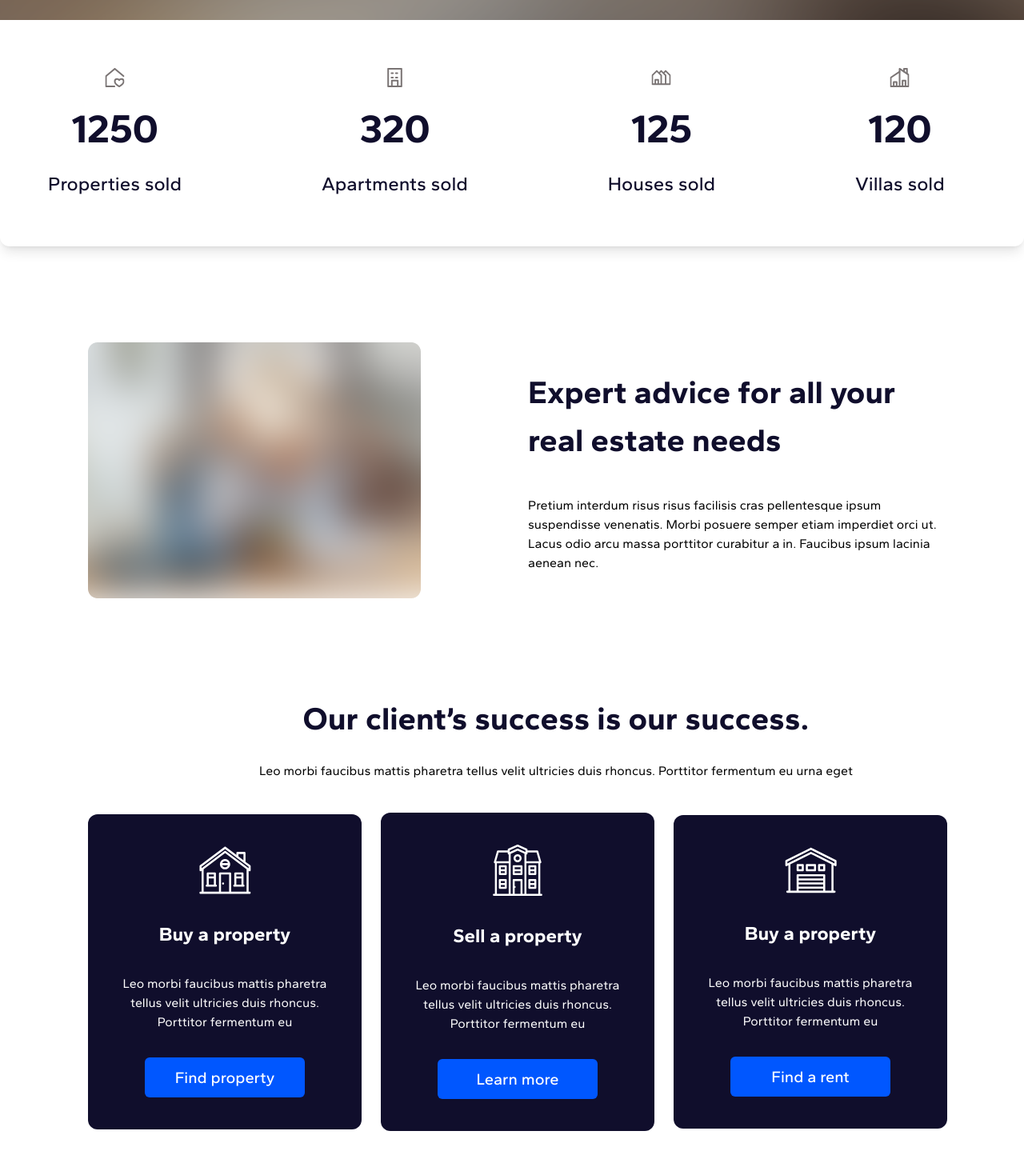
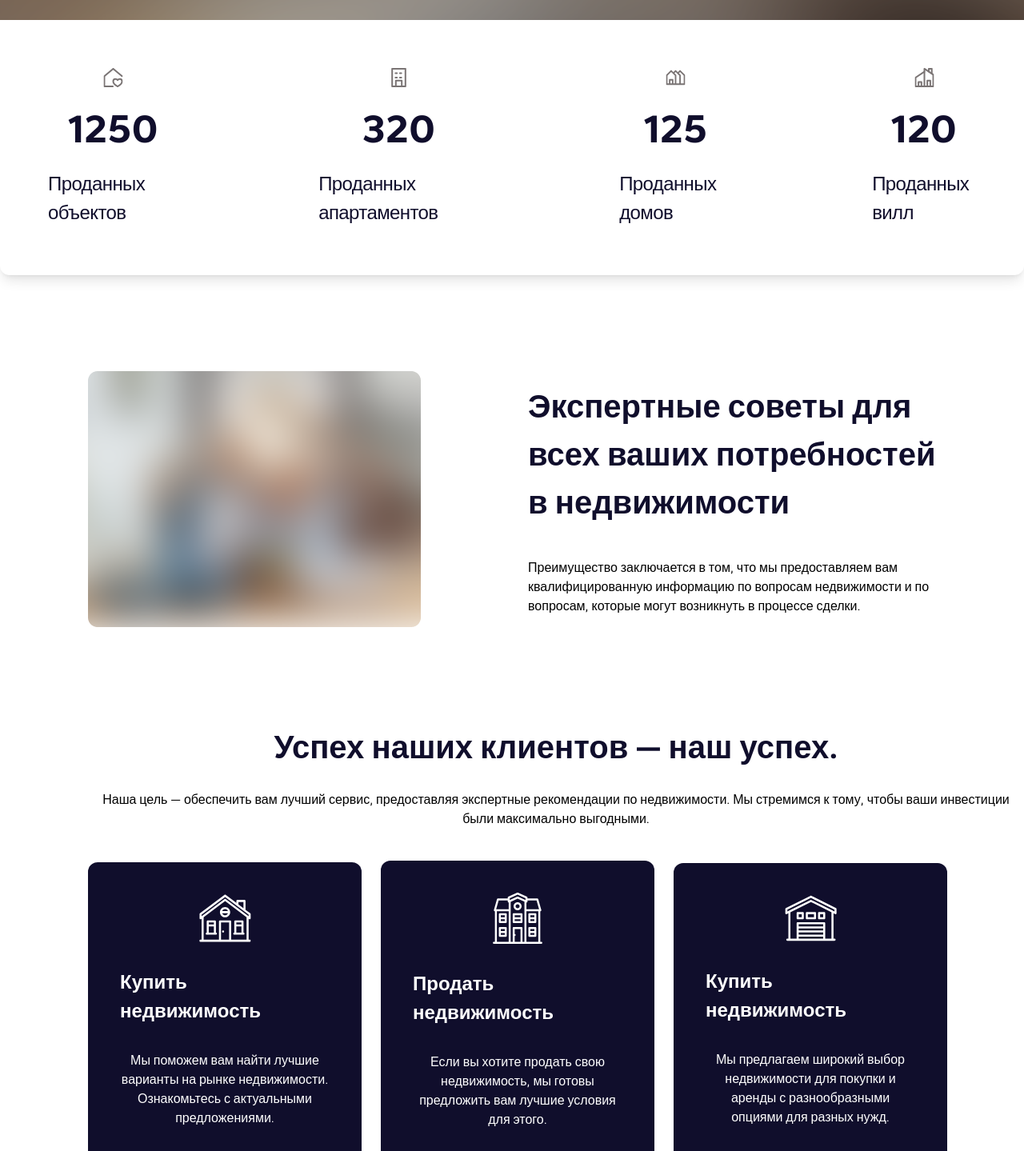
Before and after one commit to avazjanovsardorbek01/IMORAT, a Next.js app: page /about in a window 1280 px wide. Shown: the part 700-2139 px from the top of the page at 80% size. Built offline with nearby package versions, Linux system fonts and the light colour scheme; some icons are missing.

Commit message:
Update-About

```diff
--- a/app/about/page.jsx
+++ b/app/about/page.jsx
@@ -38,7 +38,7 @@ export default function Home() {
             <Image src={AboutHero} alt="AboutHero" />
 
             <div className="shadow-lg rounded-b-[12px] sm:p-[0px] p-[20px]">
-              <div className="flex  sm:flex-col sm:gap-[0px] gap-[95px]">
+              <div className="flex sm:flex-col sm:gap-[0px] gap-[95px]">
                 <div className="p-[40px] flex flex-col sm:gap-[4px] gap-[14px] items-center">
                   <Image
                     className="sm:w-[20px]"
@@ -46,12 +46,12 @@ export default function Home() {
                     alt="home heart"
                   />
 
-                  <h1 className="text-[50px] sm:text-[18px] text-[#100E2C] font-[700]">
+                  <h1 className="text-[50px] sm:text-[18px] text-[#100E2C] font-[700] font-sans tracking-wide">
                     1250
                   </h1>
 
-                  <h3 className="text-[24px] sm:text-[12px] text-[#100E2C] font-[500]">
-                    Properties sold
+                  <h3 className="text-[24px] sm:text-[12px] text-[#100E2C] font-[500] font-serif tracking-tight">
+                    Проданных объектов
                   </h3>
                 </div>
 
@@ -62,36 +62,36 @@ export default function Home() {
                     alt="Apartment"
                   />
 
-                  <h1 className="text-[50px] sm:text-[18px] text-[#100E2C] font-[700]">
+                  <h1 className="text-[50px] sm:text-[18px] text-[#100E2C] font-[700] font-sans tracking-wide">
                     320
                   </h1>
 
-                  <h3 className="text-[24px] sm:text-[12px] text-[#100E2C] font-[500]">
-                    Apartments sold
+                  <h3 className="text-[24px] sm:text-[12px] text-[#100E2C] font-[500] font-serif tracking-tight">
+                    Проданных апартаментов
                   </h3>
                 </div>
 
                 <div className="p-[40px] flex flex-col sm:gap-[4px] gap-[14px] items-center">
                   <Image className="sm:w-[20px]" src={Homes} alt="homes" />
 
-                  <h1 className="text-[50px] sm:text-[18px] text-[#100E2C] font-[700]">
+                  <h1 className="text-[50px] sm:text-[18px] text-[#100E2C] font-[700] font-sans tracking-wide">
                     125
                   </h1>
 
-                  <h3 className="text-[24px] sm:text-[12px] text-[#100E2C] font-[500]">
-                    Houses sold
+                  <h3 className="text-[24px] sm:text-[12px] text-[#100E2C] font-[500] font-serif tracking-tight">
+                    Проданных домов
                   </h3>
                 </div>
 
                 <div className="p-[40px] flex flex-col sm:gap-[4px] gap-[14px] items-center">
                   <Image className="sm:w-[20px]" src={Zavod} alt="Zavod" />
 
-                  <h1 className="text-[50px] sm:text-[18px] text-[#100E2C] font-[700]">
+                  <h1 className="text-[50px] sm:text-[18px] text-[#100E2C] font-[700] font-sans tracking-wide">
                     120
                   </h1>
 
-                  <h3 className="text-[24px] sm:text-[12px] text-[#100E2C] font-[500]">
-                    Villas sold
+                  <h3 className="text-[24px] sm:text-[12px] text-[#100E2C] font-[500] font-serif tracking-tight">
+                    Проданных вилл
                   </h3>
                 </div>
               </div>
@@ -109,14 +109,13 @@ export default function Home() {
 
             <div className="w-[526px] sm:w-[350px]">
               <h2 className="text-[#100E2C] sm:text-[20px] sm:pb-[20px] text-[40px] font-[700] pb-[40px]">
-                Expert advice for all your real estate needs
+                Экспертные советы для всех ваших потребностей в недвижимости
               </h2>
 
               <p className="sm:text-[14px]">
-                Pretium interdum risus risus facilisis cras pellentesque ipsum
-                suspendisse venenatis. Morbi posuere semper etiam imperdiet orci
-                ut. Lacus odio arcu massa porttitor curabitur a in. Faucibus
-                ipsum lacinia aenean nec.
+                Преимущество заключается в том, что мы предоставляем вам
+                квалифицированную информацию по вопросам недвижимости и по
+                вопросам, которые могут возникнуть в процессе сделки.
               </p>
             </div>
           </div>
@@ -128,54 +127,55 @@ export default function Home() {
       <section id="section-3" className="mb-[60px] sm:mb-[20px] sm:px-[20px]">
         <div className="container sm:pl-[0px] pl-[110px]">
           <h2 className="text-[#100E2C] sm:text-[30px] sm:pb-[12px] text-[40px] text-center pb-[24px] font-[700]">
-            Our client’s success is our success.
+            Успех наших клиентов — наш успех.
           </h2>
 
           <p className="text-center pb-[40px] sm:pb-[20px] sm:text-[14px]">
-            Leo morbi faucibus mattis pharetra tellus velit ultricies duis
-            rhoncus. Porttitor fermentum eu urna eget
+            Наша цель — обеспечить вам лучший сервис, предоставляя экспертные
+            рекомендации по недвижимости. Мы стремимся к тому, чтобы ваши
+            инвестиции были максимально выгодными.
           </p>
 
           <div className="flex sm:flex-col items-center gap-[24px]">
             <div className="p-[40px] items-center w-[342px] text-[#fff] flex flex-col gap-[32px] rounded-[12px] bg-[#100E2C]">
               <Image src={HomeGroup} alt="home group" />
-              <h3 className="text-[24px] font-[700]">Buy a property</h3>
+              <h3 className="text-[24px] font-[700]">Купить недвижимость</h3>
 
               <p className="text-center">
-                Leo morbi faucibus mattis pharetra tellus velit ultricies duis
-                rhoncus. Porttitor fermentum eu{" "}
+                Мы поможем вам найти лучшие варианты на рынке недвижимости.
+                Ознакомьтесь с актуальными предложениями.
               </p>
 
               <button className="text-[20px] font-[500] bg-[#0057FF] rounded-[6px] w-[200px] h-[50px] hover:bg-[#0055ffdb] transition-all duration-200 active:bg-[#0057FF]">
-                Find property
+                Найти недвижимость
               </button>
             </div>
 
             <div className="p-[40px] items-center w-[342px] text-[#fff] flex flex-col gap-[32px] rounded-[12px] bg-[#100E2C]">
               <Image src={BankGroup} alt="Bank group" />
-              <h3 className="text-[24px] font-[700]">Sell a property</h3>
+              <h3 className="text-[24px] font-[700]">Продать недвижимость</h3>
 
               <p className="text-center">
-                Leo morbi faucibus mattis pharetra tellus velit ultricies duis
-                rhoncus. Porttitor fermentum eu{" "}
+                Если вы хотите продать свою недвижимость, мы готовы предложить
+                вам лучшие условия для этого.
               </p>
 
               <button className="text-[20px] font-[500] bg-[#0057FF] rounded-[6px] w-[200px] h-[50px] hover:bg-[#0055ffdb] transition-all duration-200 active:bg-[#0057FF]">
-                Learn more
+                Узнать больше
               </button>
             </div>
 
             <div className="p-[40px] items-center w-[342px] text-[#fff] flex flex-col gap-[32px] rounded-[12px] bg-[#100E2C]">
               <Image src={HomeGroup2} alt="home group 2" />
-              <h3 className="text-[24px] font-[700]">Buy a property</h3>
+              <h3 className="text-[24px] font-[700]">Купить недвижимость</h3>
 
               <p className="text-center">
-                Leo morbi faucibus mattis pharetra tellus velit ultricies duis
-                rhoncus. Porttitor fermentum eu{" "}
+                Мы предлагаем широкий выбор недвижимости для покупки и аренды с
+                разнообразными опциями для разных нужд.
               </p>
 
               <button className="text-[20px] font-[500] bg-[#0057FF] rounded-[6px] w-[200px] h-[50px] hover:bg-[#0055ffdb] transition-all duration-200 active:bg-[#0057FF]">
-                Find a rent
+                Найти в аренду
               </button>
             </div>
           </div>
@@ -190,72 +190,63 @@ export default function Home() {
       >
         <div className="container sm:pl-[0px] pl-[110px]">
           <h2 className="pt-[205px] sm:pt-[0px] text-[50px] sm:text-[22px] sm:pb-[20px] text-[#fff] font-[700] pb-[4px]">
-            Discover your featured property
+            Откройте для себя вашу уникальную недвижимость
           </h2>
 
           <p className="text-[#fff] sm:text-[14px]">
-            Leo morbi faucibus mattis pharetra tellus velit ultricies duis
-            rhoncus
+            Мы предлагаем разнообразные варианты недвижимости, которые идеально
+            соответствуют вашим потребностям.
           </p>
         </div>
       </section>
+
       {/* SECTION-4 ENDED */}
 
       {/* SECTION-5 STARTED */}
       <section id="section-5" className="mb-[60px] sm:px-[20px] sm:mb-[30px]">
         <div className="container">
           <h1 className="pb-[4px] sm:text-[30px] text-center text-[#100E2C] text-[50px] font-[700]">
-            Our professional agents
+            Наши профессиональные агенты
           </h1>
 
           <p className="text-center sm:text-[12px] sm:pb-[20px] pb-[40px]">
-            Leo morbi faucibus mattis pharetra tellus velit ultricies duis
-            rhoncus
+            Мы предоставляем опытных специалистов, которые помогут вам найти
+            идеальную недвижимость.
           </p>
 
           <div className="flex items-center flex-wrap gap-[24px]">
+            {/* Первая карточка агента */}
             <div className="flex sm:w-[400px] sm:h-[150px] w-[636px] h-[256px] p-[15px] gap-[20px] rounded-[12px] shadow-lg">
               <Image className="sm:w-[100px]" src={PersonOne} alt="person-1" />
-
               <div className="flex flex-col">
                 <h3 className="text-[24px] sm:text-[16px] font-[600] pb-[5px]">
-                  Terrell Norman
+                  Террелл Норман
                 </h3>
-
                 <p className="pb-[5px] sm:text-[8px] text-[14px] font-[500] text-[#100E2C]">
-                  Real estate agent
+                  Агент по недвижимости
                 </p>
-
                 <div className="flex py-[8px] border-b-[1px] border-b-[#7A747433] justify-between ">
-                  <h3 className="text-[14px] sm:text-[8px] font-[600]">
-                    Office{" "}
-                  </h3>
-
+                  <h3 className="text-[14px] sm:text-[8px] font-[600]">Офис</h3>
                   <p className="text-[14px] sm:text-[8px] font-[600] text-[#7A7474]">
                     (358) 707-4989
                   </p>
                 </div>
-
                 <div className="flex py-[8px] border-b-[1px] border-b-[#7A747433] justify-between ">
                   <h3 className="text-[14px] sm:text-[8px] font-[600]">
-                    Mobile
+                    Мобильный
                   </h3>
-
                   <p className="text-[14px] sm:text-[8px] font-[600] text-[#7A7474]">
                     (822) 622-2842
                   </p>
                 </div>
-
                 <div className="flex py-[8px] border-b-[1px] sm:border-none border-b-[#7A747433] justify-between ">
                   <h3 className="text-[14px] sm:text-[8px] font-[600]">
                     Email
                   </h3>
-
                   <p className="text-[14px] sm:text-[8px] font-[600] text-[#7A7474]">
                     shrapnull@yahoo.ca
                   </p>
                 </div>
-
                 <div className="flex sm:hidden items-center gap-[16px] pt-[24px]">
                   <Image src={IconOne} alt="IconOne" />
                   <Image src={IconTwo} alt="IconTwo" />
@@ -266,48 +257,48 @@ export default function Home() {
               </div>
             </div>
 
-            <div className="flex sm:w-[400px] sm:h-[150px] w-[636px] h-[256px] p-[15px] gap-[20px] rounded-[12px] shadow-lg">
-              <Image className="sm:w-[100px]" src={PersonOne} alt="person-1" />
-
+            {/* Повторение карточек */}
+            {[...Array(3)].map((_, index) => (
+              <div
+                key={index}
+                className="flex sm:w-[400px] sm:h-[150px] w-[636px] h-[256px] p-[15px] gap-[20px] rounded-[12px] shadow-lg"
+              >
+                <Image
+                  className="sm:w-[100px]"
+                  src={PersonOne}
+                  alt="person-1"
+                />
                 <div className="flex flex-col">
                   <h3 className="text-[24px] sm:text-[16px] font-[600] pb-[5px]">
-                  Terrell Norman
+                    Террелл Норман
                   </h3>
-
                   <p className="pb-[5px] sm:text-[8px] text-[14px] font-[500] text-[#100E2C]">
-                  Real estate agent
+                    Агент по недвижимости
                   </p>
-
                   <div className="flex py-[8px] border-b-[1px] border-b-[#7A747433] justify-between ">
                     <h3 className="text-[14px] sm:text-[8px] font-[600]">
-                    Office{" "}
+                      Офис
                     </h3>
-
                     <p className="text-[14px] sm:text-[8px] font-[600] text-[#7A7474]">
                       (358) 707-4989
                     </p>
                   </div>
-
                   <div className="flex py-[8px] border-b-[1px] border-b-[#7A747433] justify-between ">
                     <h3 className="text-[14px] sm:text-[8px] font-[600]">
-                    Mobile
+                      Мобильный
                     </h3>
-
                     <p className="text-[14px] sm:text-[8px] font-[600] text-[#7A7474]">
                       (822) 622-2842
                     </p>
                   </div>
-
                   <div className="flex py-[8px] border-b-[1px] sm:border-none border-b-[#7A747433] justify-between ">
                     <h3 className="text-[14px] sm:text-[8px] font-[600]">
                       Email
                     </h3>
-
                     <p className="text-[14px] sm:text-[8px] font-[600] text-[#7A7474]">
                       shrapnull@yahoo.ca
                     </p>
                   </div>
-
                   <div className="flex sm:hidden items-center gap-[16px] pt-[24px]">
                     <Image src={IconOne} alt="IconOne" />
                     <Image src={IconTwo} alt="IconTwo" />
@@ -317,113 +308,11 @@ export default function Home() {
                   </div>
                 </div>
               </div>
-
-            <div className="flex sm:w-[400px] sm:h-[150px] w-[636px] h-[256px] p-[15px] gap-[20px] rounded-[12px] shadow-lg">
-              <Image className="sm:w-[100px]" src={PersonOne} alt="person-1" />
-
-              <div className="flex flex-col">
-                <h3 className="text-[24px] sm:text-[16px] font-[600] pb-[5px]">
-                  Terrell Norman
-                </h3>
-
-                <p className="pb-[5px] sm:text-[8px] text-[14px] font-[500] text-[#100E2C]">
-                  Real estate agent
-                </p>
-
-                <div className="flex py-[8px] border-b-[1px] border-b-[#7A747433] justify-between ">
-                  <h3 className="text-[14px] sm:text-[8px] font-[600]">
-                    Office{" "}
-                  </h3>
-
-                  <p className="text-[14px] sm:text-[8px] font-[600] text-[#7A7474]">
-                    (358) 707-4989
-                  </p>
-                </div>
-
-                <div className="flex py-[8px] border-b-[1px] border-b-[#7A747433] justify-between ">
-                  <h3 className="text-[14px] sm:text-[8px] font-[600]">
-                    Mobile
-                  </h3>
-
-                  <p className="text-[14px] sm:text-[8px] font-[600] text-[#7A7474]">
-                    (822) 622-2842
-                  </p>
-                </div>
-
-                <div className="flex py-[8px] border-b-[1px] sm:border-none border-b-[#7A747433] justify-between ">
-                  <h3 className="text-[14px] sm:text-[8px] font-[600]">
-                    Email
-                  </h3>
-
-                  <p className="text-[14px] sm:text-[8px] font-[600] text-[#7A7474]">
-                    shrapnull@yahoo.ca
-                  </p>
-                </div>
-
-                <div className="flex sm:hidden items-center gap-[16px] pt-[24px]">
-                  <Image src={IconOne} alt="IconOne" />
-                  <Image src={IconTwo} alt="IconTwo" />
-                  <Image src={IconThree} alt="IconThree" />
-                  <Image src={IconFour} alt="IconFour" />
-                  <Image src={IconFive} alt="IconFive" />
-                </div>
-              </div>
-            </div>
-
-            <div className="flex sm:w-[400px] sm:h-[150px] w-[636px] h-[256px] p-[15px] gap-[20px] rounded-[12px] shadow-lg">
-              <Image className="sm:w-[100px]" src={PersonOne} alt="person-1" />
-
-              <div className="flex flex-col">
-                <h3 className="text-[24px] sm:text-[16px] font-[600] pb-[5px]">
-                  Terrell Norman
-                </h3>
-
-                <p className="pb-[5px] sm:text-[8px] text-[14px] font-[500] text-[#100E2C]">
-                  Real estate agent
-                </p>
-
-                <div className="flex py-[8px] border-b-[1px] border-b-[#7A747433] justify-between ">
-                  <h3 className="text-[14px] sm:text-[8px] font-[600]">
-                    Office{" "}
-                  </h3>
-
-                  <p className="text-[14px] sm:text-[8px] font-[600] text-[#7A7474]">
-                    (358) 707-4989
-                  </p>
-                </div>
-
-                <div className="flex py-[8px] border-b-[1px] border-b-[#7A747433] justify-between ">
-                  <h3 className="text-[14px] sm:text-[8px] font-[600]">
-                    Mobile
-                  </h3>
-
-                  <p className="text-[14px] sm:text-[8px] font-[600] text-[#7A7474]">
-                    (822) 622-2842
-                  </p>
-                </div>
-
-                <div className="flex py-[8px] border-b-[1px] sm:border-none border-b-[#7A747433] justify-between ">
-                  <h3 className="text-[14px] sm:text-[8px] font-[600]">
-                    Email
-                  </h3>
-
-                  <p className="text-[14px] sm:text-[8px] font-[600] text-[#7A7474]">
-                    shrapnull@yahoo.ca
-                  </p>
-                </div>
-
-                <div className="flex sm:hidden items-center gap-[16px] pt-[24px]">
-                  <Image src={IconOne} alt="IconOne" />
-                  <Image src={IconTwo} alt="IconTwo" />
-                  <Image src={IconThree} alt="IconThree" />
-                  <Image src={IconFour} alt="IconFour" />
-                  <Image src={IconFive} alt="IconFive" />
-                </div>
-              </div>
-            </div>
+            ))}
           </div>
         </div>
       </section>
+
       {/* SECTION-5 ENDED */}
 
       {/* SECTION-6 STARTED */}
@@ -432,18 +321,19 @@ export default function Home() {
           <div className="flex sm:flex-col sm:gap-[40px] items-center gap-[134px]">
             <div className="flex flex-col gap-[30px] sm:w-[350px] items-start w-[526px]">
               <h2 className="text-[40px] sm:text-[20px] font-[700]">
-                Real estate, personalized for you
+                Недвижимость, персонализированная для вас
               </h2>
 
               <p>
-                Pretium interdum risus risus facilisis cras pellentesque ipsum
-                suspendisse venenatis. Morbi posuere semper etiam imperdiet orci
-                ut. Lacus odio arcu massa porttitor curabitur a in. Faucibus
-                ipsum lacinia aenean nec.
+                Мы предлагаем вам лучшие варианты недвижимости, которые подойдут
+                именно вам. Наша цель — помочь вам найти идеальное жилье с
+                учетом всех ваших пожеланий и потребностей. Обширный выбор,
+                удобные условия и индивидуальный подход к каждому клиенту
+                гарантируют, что вы останетесь довольны своим выбором.
               </p>
 
               <button className="text-[20px] sm:text-[14px] font-[500] text-[#fff] bg-[#0057FF] hover:bg-[#0055ffdf] duration-200 transition-all active:bg-[#0057FF] sm:w-[140px] sm:h-[35px] rounded-[6px] w-[200px] h-[50px]">
-                Learn more
+                Узнать больше
               </button>
             </div>
 
@@ -451,18 +341,19 @@ export default function Home() {
           </div>
         </div>
       </section>
+
       {/* SECTION-6 ENDED */}
 
       {/* SECTION-7 STARTED */}
       <section id="section-7" className="py-[60px] sm:py-[30px] sm:px-[20px]">
         <div className="container">
           <h2 className="text-center sm:text-[25px] text-[#100E2C] text-[50px] font-[700] pb-[14px]">
-            Blog news
+            Новости блога
           </h2>
 
           <p className="pb-[40px] sm:pb-[20px] text-center">
-            Leo morbi faucibus mattis pharetra tellus velit ultricies duis
-            rhoncus
+            Мы следим за самыми актуальными трендами в недвижимости и дизайне,
+            чтобы помочь вам быть в курсе последних событий.
           </p>
 
           <div className="flex items-center gap-[20px] flex-wrap">
@@ -474,12 +365,12 @@ export default function Home() {
               </p>
 
               <h2 className="text-[24px] font-[600] pb-[16px]">
-                Home sales start to rise
+                Продажа домов начинает расти
               </h2>
 
               <p className="text-[#7A7474]">
-                Nam eget habitasse semper turpis. Ultrices vitae tristique sem
-                nulla ornare massa id in.{" "}
+                Недвижимость снова становится привлекательной для инвесторов. В
+                последние месяцы наблюдается рост цен и спроса на жилые дома.
               </p>
             </div>
 
@@ -491,12 +382,12 @@ export default function Home() {
               </p>
 
               <h2 className="text-[24px] font-[600] pb-[16px]">
-                Real estate and design trends
+                Тренды недвижимости и дизайна
               </h2>
 
               <p className="text-[#7A7474]">
-                Nam eget habitasse semper turpis. Ultrices vitae tristique sem
-                nulla ornare massa id in.{" "}
+                Современные дизайнерские решения в недвижимости открывают новые
+                возможности для создания стильных и удобных пространств.
               </p>
             </div>
 
@@ -508,17 +399,19 @@ export default function Home() {
               </p>
 
               <h2 className="text-[24px] font-[600] pb-[16px]">
-                Mortgage rates dip below 7%
+                Ипотечные ставки опустились
               </h2>
 
               <p className="text-[#7A7474]">
-                Nam eget habitasse semper turpis. Ultrices vitae tristique sem
-                nulla ornare massa id in.{" "}
+                Снижение ставок по ипотечным кредитам делает покупку жилья более
+                доступной для многих семей. Это дает шанс большему количеству
+                людей.
               </p>
             </div>
           </div>
         </div>
       </section>
+
       {/* SECTION-7 ENDED */}
     </>
   );
```
Lines whose indentation alone changed are shown as unchanged.
